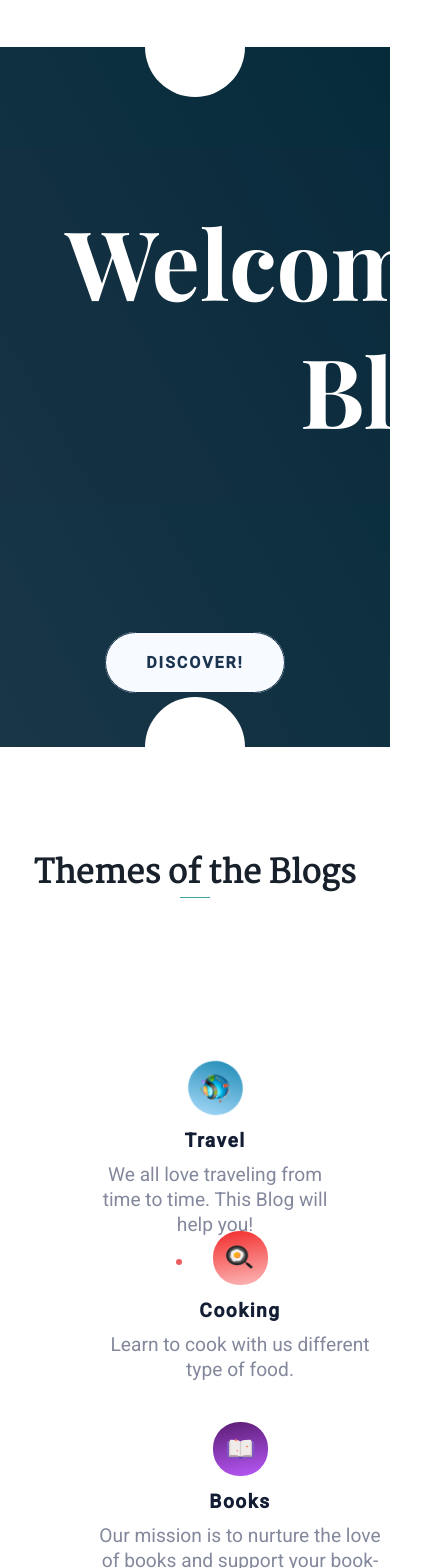
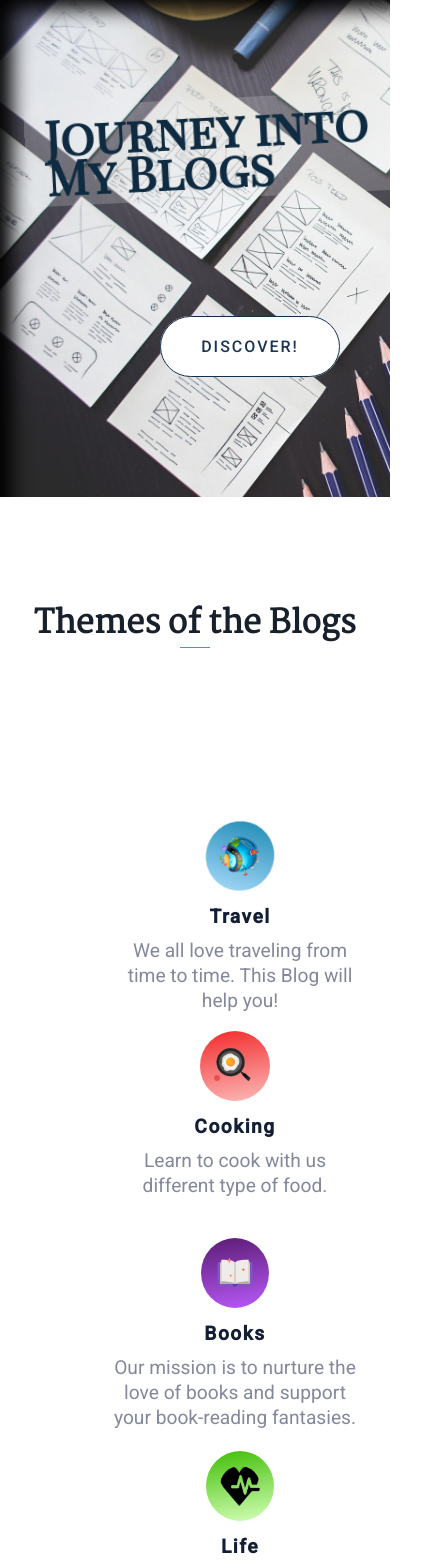
Before and after one commit to Andarus-1994/BlogDesign, a Vue app: page /BlogDesign in a window 390 px wide. Shown: the part 337-1905 px from the top of the page, 440 px wide, since content can reach past the window. Built offline with nearby package versions, Linux system fonts and the light colour scheme.

Commit message:
Added fade-in animation to Themes and restylized Home a bit

```diff
--- a/src/components/Welcome.vue
+++ b/src/components/Welcome.vue
@@ -2,8 +2,8 @@
   <div class="Welcome">
     <div class="cropWelcomeTop"></div>
     <div class="welcomeTitle">
-      <h2>Welcome to My Blog</h2>
-    </div>
+      <h2>Journey into My Blogs</h2>
+      <div class="Button">
         <router-link
           exact
           active-class="active"
@@ -11,6 +11,9 @@
           title="Discover the Themes!"
           >Discover!</router-link
         >
+      </div>
+    </div>
+
     <div class="cropWelcomeBottom"></div>
   </div>
 </template>
@@ -24,13 +27,11 @@ export default {
 <style scoped>
 .Welcome {
   position: relative;
-  background: -webkit-linear-gradient(60deg, rgb(25, 54, 71), rgb(5, 43, 58));
-  background: linear-gradient(60deg, rgb(25, 54, 71), rgb(5, 43, 58));
-  height: 700px;
+  background-color: rgb(255, 255, 255);
+  height: 500px;
   overflow: hidden;
-  margin-top: 50px;
-  text-align: center;
 }
+/*
 .cropWelcomeTop {
   position: absolute;
   height: 100px;
@@ -59,35 +60,83 @@ export default {
   border-top-right-radius: 100%;
   background-color: rgb(255, 255, 255);
 }
+*/
 .welcomeTitle {
-  background-color: rgba(26, 41, 70, 0.151);
+  background-image: url("../assets/test.jpg");
+  background-size: cover;
+  background-blend-mode: luminosity;
   width: 60%;
-  min-width: 800px;
+  height: 100%;
+  min-width: 900px;
   margin: 0 auto;
-  margin-top: 100px;
-  margin-bottom: 150px;
-  padding: 50px 0px;
+  box-shadow: inset 2px 2px 20px 10px black;
+  overflow: hidden;
+}
+h2:hover {
+  transform: rotate3d(1, 1, 1, 5deg);
 }
 h2 {
-  color: rgb(255, 255, 255);
-  font-size: 6rem;
+  position: relative;
+  color: rgb(15, 43, 65);
+  width: 500px;
+  font-size: 4rem;
+  line-height: 80px;
   font-weight: 900;
-  font-family: "Playfair Display", serif;
+  font-family: "Playfair Display SC", serif;
+  margin-top: 80px;
+  margin-left: 25px;
+  padding: 10px 20px;
+  z-index: 3;
+  transform: rotate3d(1, 1, 1, -5deg);
+  transition-duration: 0.4s;
+}
+h2::before {
+  position: absolute;
+  content: "";
+  left: 0;
+  top: 0;
+  width: 100%;
+  height: 100%;
+  border-radius: 10px;
+  z-index: -2;
+  background-color: rgba(236, 236, 236, 0.212);
 }
 
-.Welcome a {
-  background-color: rgb(247, 250, 255);
+.Button {
+  margin-top: 140px;
+  width: 100%;
+  text-align: center;
+}
+a {
+  background-color: rgb(255, 255, 255);
   text-decoration: none;
   text-transform: uppercase;
   font-family: "Roboto", sans-serif;
   font-size: 1rem;
-  font-weight: 600;
+  font-weight: 500;
   letter-spacing: 2px;
   color: rgb(27, 53, 80);
   border-radius: 50px;
+  margin: 0 auto;
   padding: 20px 40px;
   border: 1px solid rgb(19, 48, 75);
+  transition-duration: 0.4s;
 }
-@media only screen and (max-width: 600px) {
+.Welcome a:hover {
+  background-color: rgb(229, 230, 233);
+}
+@media only screen and (max-width: 800px) {
+  .welcomeTitle {
+    background-position: center;
+    padding: 20px 0;
+  }
+  h2 {
+    width: 400px;
+    font-size: 3rem;
+    line-height: 40px;
+  }
+  .Button {
+    width: 500px;
+  }
 }
 </style>
--- a/src/components/themes.vue
+++ b/src/components/themes.vue
@@ -43,7 +43,6 @@
         </router-link>
       </li>
     </ul>
-    _
   </div>
 </template>
 
@@ -52,6 +51,7 @@ import book from "../assets/book.png";
 import travel from "../assets/travel.png";
 import life from "../assets/life.png";
 import cooking from "../assets/cooking.png";
+
 export default {
   name: "Themes",
   data: () => {
@@ -69,12 +69,29 @@ export default {
 .Themes {
   position: relative;
   text-align: center;
-  margin-top: 150px;
+  margin-top: 0px;
+  opacity: 1;
+  animation: fadeInThemes 1s 1;
+}
+@keyframes fadeInThemes {
+  0% {
+    margin-top: -30px;
+
+    opacity: 0;
+  }
+  60% {
+    opacity: 0.5;
+  }
+
+  100% {
+    opacity: 1;
+    margin-top: 0px;
+  }
 }
 .Themes > ul {
   display: flex;
   list-style-type: none;
-  width: 900px;
+  width: 950px;
   height: 500px;
   margin: 0 auto;
 }
@@ -109,9 +126,9 @@ export default {
   );
   background: linear-gradient(170deg, rgb(164, 216, 248), rgb(33, 140, 182));
   margin: 0 auto;
-  padding: 13px 12px;
-  width: 31px;
-  height: 28px;
+  padding: 15px 14px;
+  width: 40px;
+  height: 40px;
   border-radius: 50%;
   animation: rotation 15s infinite;
 }
@@ -160,10 +177,10 @@ export default {
   );
   background: linear-gradient(170deg, rgb(243, 43, 43), rgb(252, 185, 185));
   margin: 0 auto;
-  padding: 13px 12px;
-  width: 31px;
-  height: 28px;
-  border-radius: 48%;
+  padding: 15px 15px;
+  width: 40px;
+  height: 40px;
+  border-radius: 50%;
 }
 .Themes > ul > li:nth-child(2) ul li:nth-of-type(1) p {
   position: relative;
@@ -172,7 +189,6 @@ export default {
   content: "";
   position: absolute;
   background-color: rgb(231, 76, 76);
-
   width: 6px;
   height: 6px;
   border-radius: 50%;
@@ -188,12 +204,12 @@ export default {
   40% {
     opacity: 1;
     top: -70px;
-    left: 90px;
+    left: 115px;
   }
   70% {
     opacity: 1;
     top: -60px;
-    left: 80px;
+    left: 105px;
   }
   100% {
     opacity: 0;
@@ -214,10 +230,10 @@ export default {
   );
   background: linear-gradient(170deg, rgb(90, 28, 114), rgb(185, 89, 250));
   margin: 0 auto;
-  padding: 13px 12px;
-  width: 31px;
-  height: 28px;
-  border-radius: 48%;
+  padding: 15px 14px;
+  width: 40px;
+  height: 40px;
+  border-radius: 50%;
 }
 
 .Themes > ul li:nth-child(3) {
@@ -239,23 +255,25 @@ export default {
   );
   background: linear-gradient(170deg, rgb(65, 190, 7), rgb(212, 255, 183));
   margin: 0 auto;
-  padding: 13px 12px;
-  width: 31px;
-  height: 28px;
-  border-radius: 48%;
+  padding: 15px 14px;
+  width: 40px;
+  height: 40px;
+  border-radius: 50%;
 }
 
 @media only screen and (max-width: 1000px) {
   .Themes > ul {
-    width: 300px;
-    height: 800px;
+    width: 400px;
+    height: 1000px;
     flex-direction: column;
   }
+
   .Themes > ul li:nth-child(1) {
     margin: 0 auto;
   }
   .Themes > ul li:nth-child(2) ul {
-    margin-left: -30px;
+    margin-top: 40px;
+    margin-left: 10px;
   }
   .Themes > ul li:nth-child(2) ul li:nth-of-type(2) {
     margin-top: 40px;
@@ -265,6 +283,7 @@ export default {
   }
   .Themes > ul li:nth-child(3) {
     margin: 0 auto;
+    margin-top: 40px;
     height: 200px;
   }
 }
--- a/src/views/home.vue
+++ b/src/views/home.vue
@@ -1,7 +1,10 @@
 <template>
   <Welcome />
   <h1>Themes of the Blogs</h1>
-  <Themes />
+  <div class="displayThemes" ref="themesTrigger"></div>
+  <transition name="slide-fade">
+    <Themes v-if="showThemes" />
+  </transition>
 </template>
 
 <script>
@@ -9,6 +12,27 @@ import Themes from "../components/themes.vue";
 import Welcome from "../components/Welcome.vue";
 export default {
   name: "Home",
+  data: () => {
+    return {
+      showThemes: false,
+    };
+  },
+  methods: {
+    scrollTrigger() {
+      const observer = new IntersectionObserver((entries) => {
+        entries.forEach((entry) => {
+          if (entry.intersectionRatio > 0) {
+            this.showThemes = true;
+            console.log("dsa");
+          }
+        });
+      });
+      observer.observe(this.$refs.themesTrigger);
+    },
+  },
+  mounted() {
+    this.scrollTrigger();
+  },
   components: {
     Themes,
     Welcome,
@@ -17,6 +41,11 @@ export default {
 </script>
 
 <style scoped>
+.displayThemes {
+  margin-top: 150px;
+  width: 100%;
+  height: 10px;
+}
 h1 {
   position: relative;
   font-family: "Martel", serif;
```
Also changed, not shown: src/assets/test.jpg (added), src/assets/welcome.jpg (added). Lines whose indentation alone changed are shown as unchanged.
